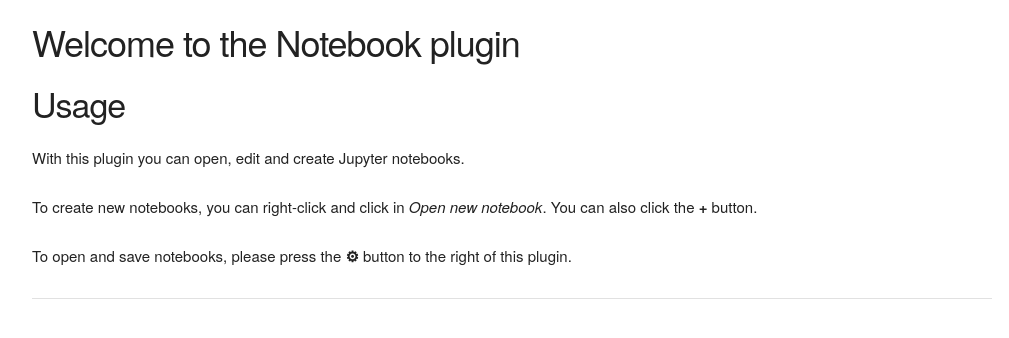
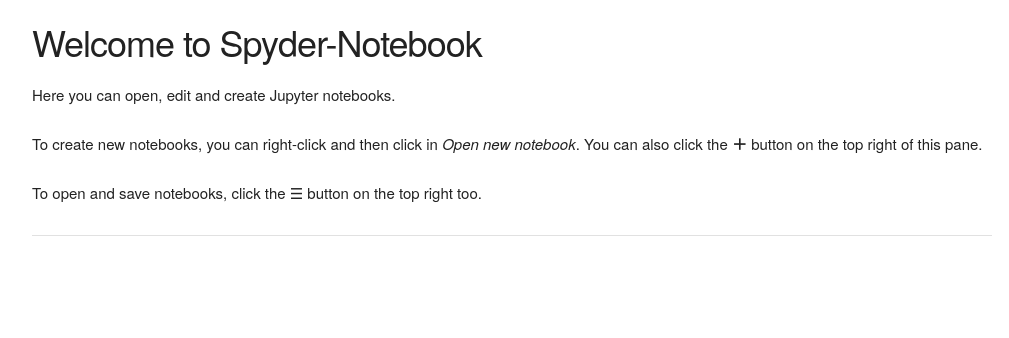
Before and after one commit to spyder-ide/spyder-notebook, a Python web app: template spyder_notebook/utils/templates/welcome.html in a window 1280 px wide. Shown: the top 338 px of the page, without its empty margins (128-1137 px from the left). Run offline with Jinja, Linux system fonts and the light colour scheme; the template is opened without the code that fills it, so the values that code supplies are empty; some web fonts are replaced.

Commit message:
Improve message shown in welcome tab

```diff
--- a/spyder_notebook/utils/templates/welcome.html
+++ b/spyder_notebook/utils/templates/welcome.html
@@ -614,11 +614,10 @@
         <div class = "row">
             <div class = "col-md-12 twelve columns">
 <h1 id="section"></h1>
-<h1 id="welcome-to-the-notebook-plugin">Welcome to the Notebook plugin</h1>
-<h2 id="usage">Usage</h2>
-<p>With this plugin you can open, edit and create Jupyter notebooks.</p>
-<p>To create new notebooks, you can right-click and click in <em>Open new notebook</em>. You can also click the <span title="Open new notebook"><b>+</b></span> button.</p>
-<p>To open and save notebooks, please press the <span title="Options"><b>&#9881;</b></span> button to the right of this plugin.</p>
+<h1 id="welcome-to-the-notebook-plugin">Welcome to Spyder-Notebook</h1>
+<p>Here you can open, edit and create Jupyter notebooks.</p>
+<p>To create new notebooks, you can right-click and then click in <em>Open new notebook</em>. You can also click the <span title="Open new notebook"><b>&#xFF0B;</b></span> button on the top right of this pane.</p>
+<p>To open and save notebooks, click the <span title="Options">&#9776;</span> button on the top right too.</p>
 
     <HR/>
             </div>
```
Also changed, not shown: spyder_notebook/utils/templates/welcome-dark.html (+4 -5 lines).
